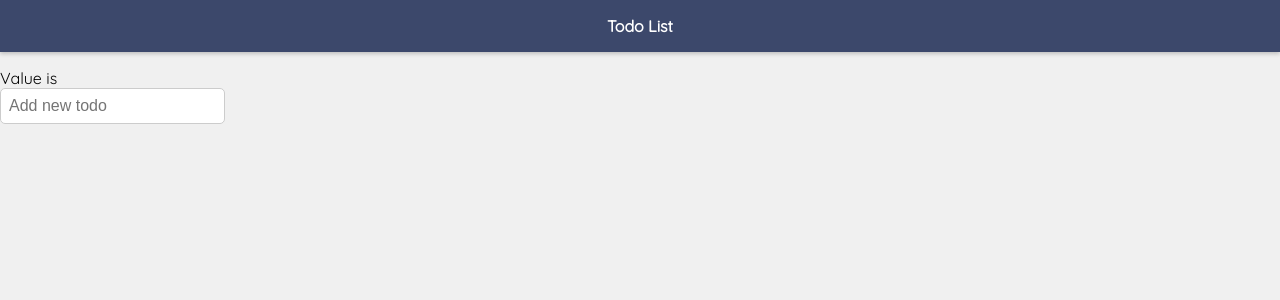
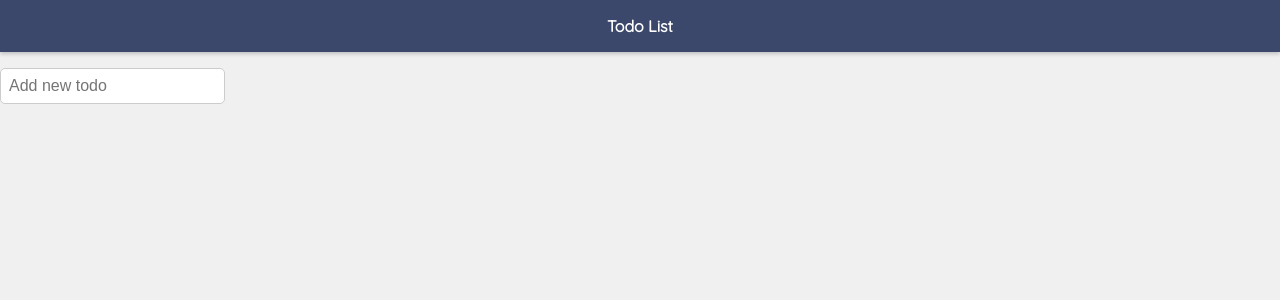
Before and after one commit to dogukanarslan/todo-list-vue, a Vue app: page / in a window 1280 px wide. Shown: the top 300 px of the page. Built offline with nearby package versions, Linux system fonts and the light colour scheme.

Commit message:
Delete unnecessary paragraph

```diff
--- a/src/components/Input.vue
+++ b/src/components/Input.vue
@@ -1,5 +1,4 @@
 <template>
-  <p>Value is {{ value }}</p>
   <input
     class="input"
     :placeholder="placeholder"
@@ -11,7 +10,7 @@
 <script>
 export default {
   props: ["value", "placeholder"],
-  emits: ["changeTodo"],
+  emits: ["changeTodo"]
 }
 </script>
 
```
